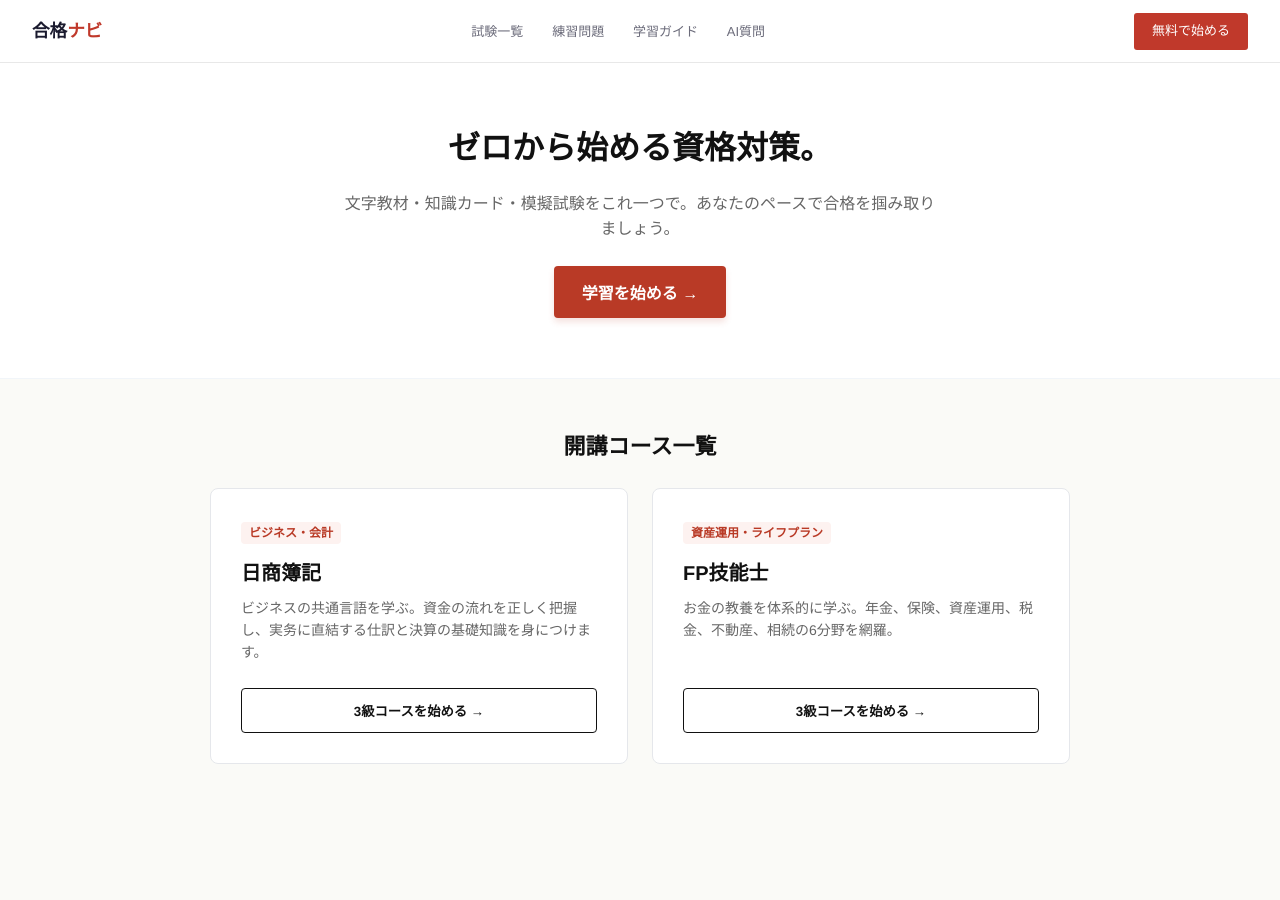
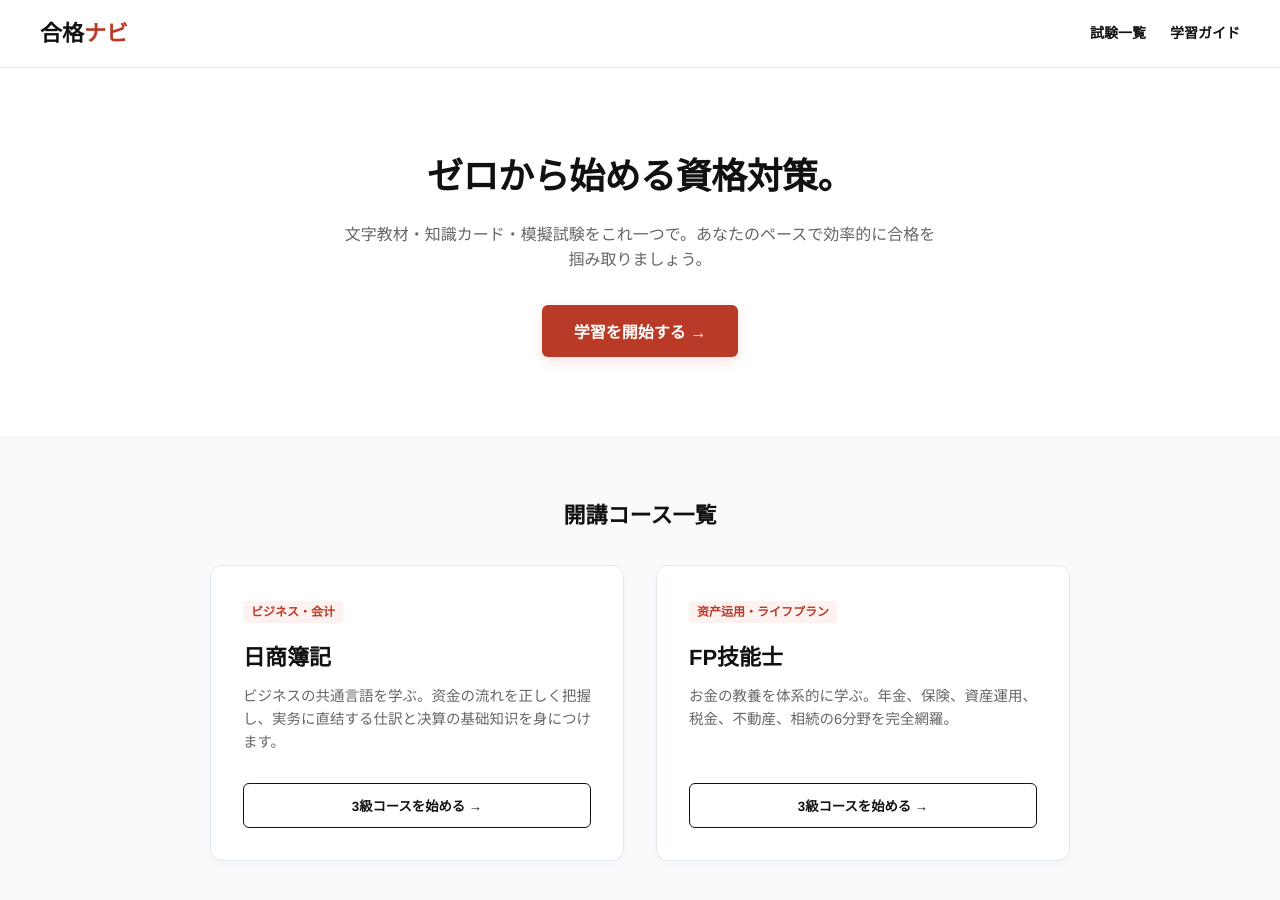
Before and after one commit to zrqZRQ77/japanese-web, a Next.js app: page / in a window 1280 px wide. Shown: the top 900 px of the page. Before the commit the page ends 814 px from the top, so only its background shows below. Built offline with nearby package versions, Linux system fonts and the light colour scheme.

Commit message:
Update page.js

```diff
--- a/app/page.js
+++ b/app/page.js
@@ -2,65 +2,72 @@
 
 import React from 'react';
 import Link from 'next/link';
-import Navbar from '../components/Navbar';
-import styles from './page.module.css';
 
 export default function Home() {
   return (
-    <div className={styles.container} style={{ fontFamily: '"Helvetica Neue", Arial, "Hiragino Kaku Gothic ProN", Meiryo, sans-serif' }}>
-      {/* 顶部导航栏 */}
-      <Navbar />
+    <div style={{ minHeight: '100vh', backgroundColor: '#f8fafc', fontFamily: '"Helvetica Neue", Arial, "Hiragino Kaku Gothic ProN", Meiryo, sans-serif' }}>
+
+      {/* 极简清爽导航栏 */}
+      <header style={{ background: '#ffffff', padding: '16px 40px', borderBottom: '1px solid #e5e7eb', display: 'flex', justifyContent: 'space-between', alignItems: 'center' }}>
+        <div style={{ fontWeight: '900', fontSize: '22px', color: '#111111' }}>
+          合格<span style={{ color: '#b93a26' }}>ナビ</span>
+        </div>
+        <div style={{ display: 'flex', gap: '24px', fontSize: '14px', fontWeight: '600' }}>
+          <span style={{ color: '#111111', cursor: 'pointer' }}>試験一覧</span>
+          <span style={{ color: '#111111', cursor: 'pointer' }}>学習ガイド</span>
+        </div>
+      </header>
 
       {/* 主视觉区 (Hero Section) */}
-      <header className={styles.hero} style={{ textAlign: 'center', padding: '60px 20px', background: '#ffffff', borderBottom: '1px solid #f1f5f9' }}>
-        <h1 style={{ fontSize: '32px', fontWeight: '900', color: '#111111', marginBottom: '16px' }}>
+      <section style={{ textAlign: 'center', padding: '80px 20px', background: '#ffffff', borderBottom: '1px solid #f1f5f9' }}>
+        <h1 style={{ fontSize: '36px', fontWeight: '900', color: '#111111', marginBottom: '16px', letterSpacing: '-0.5px' }}>
           ゼロから始める資格対策。
         </h1>
-        <p style={{ fontSize: '16px', color: '#666666', maxWidth: '600px', margin: '0 auto 24px auto', lineHeight: '1.6' }}>
-          文字教材・知識カード・模擬試験をこれ一つで。あなたのペースで合格を掴み取りましょう。
+        <p style={{ fontSize: '16px', color: '#666666', maxWidth: '600px', margin: '0 auto 32px auto', lineHeight: '1.6' }}>
+          文字教材・知識カード・模擬試験をこれ一つで。あなたのペースで効率的に合格を掴み取りましょう。
         </p>
         <Link href="/course?type=fp&level=3" style={{ textDecoration: 'none' }}>
-          <button style={{ backgroundColor: '#b93a26', color: '#ffffff', border: 'none', padding: '14px 28px', borderRadius: '4px', fontSize: '16px', fontWeight: '700', cursor: 'pointer', boxShadow: '0 4px 6px rgba(185,58,38,0.15)' }}>
-            学習を始める →
+          <button style={{ backgroundColor: '#b93a26', color: '#ffffff', border: 'none', padding: '14px 32px', borderRadius: '6px', fontSize: '16px', fontWeight: '700', cursor: 'pointer', boxShadow: '0 4px 12px rgba(185,58,38,0.15)' }}>
+            学習を開始する →
           </button>
         </Link>
-      </header>
+      </section>
 
-      {/* 学科选择看板区 */}
-      <main style={{ maxWidth: '900px', margin: '0 auto', padding: '50px 20px' }}>
-        <h2 style={{ fontSize: '22px', fontWeight: '800', color: '#111111', marginBottom: '24px', textAlign: 'center' }}>
+      {/* 学科大入口看板 */}
+      <main style={{ maxWidth: '900px', margin: '0 auto', padding: '60px 20px' }}>
+        <h2 style={{ fontSize: '22px', fontWeight: '800', color: '#111111', marginBottom: '32px', textAlign: 'center' }}>
           開講コース一覧
         </h2>
 
-        <div style={{ display: 'grid', gridTemplateColumns: 'repeat(auto-fit, minmax(340px, 1fr))', gap: '24px' }}>
+        <div style={{ display: 'grid', gridTemplateColumns: 'repeat(auto-fit, minmax(340px, 1fr))', gap: '32px' }}>
 
           {/* 日商簿記卡片 */}
-          <div style={{ background: '#ffffff', padding: '30px', borderRadius: '8px', border: '1px solid #e5e7eb', display: 'flex', flexDirection: 'column', justifyContent: 'space-between' }}>
+          <div style={{ background: '#ffffff', padding: '32px', borderRadius: '12px', border: '1px solid #e2e8f0', display: 'flex', flexDirection: 'column', justifyContent: 'space-between', boxShadow: '0 4px 6px rgba(0,0,0,0.02)' }}>
             <div>
-              <span style={{ fontSize: '12px', fontWeight: '700', color: '#b93a26', background: '#fdf2f0', padding: '4px 8px', borderRadius: '4px' }}>ビジネス・会計</span>
-              <h3 style={{ fontSize: '20px', fontWeight: '700', color: '#111111', margin: '12px 0 8px 0' }}>日商簿記</h3>
-              <p style={{ fontSize: '14px', color: '#666666', lineHeight: '1.6', margin: '0 0 24px 0' }}>
-                ビジネスの共通言語を学ぶ。資金の流れを正しく把握し、実务に直結する仕訳と決算の基礎知識を身につけます。
+              <span style={{ fontSize: '12px', fontWeight: '700', color: '#b93a26', background: '#fdf2f0', padding: '4px 8px', borderRadius: '4px' }}>ビジネス・会计</span>
+              <h3 style={{ fontSize: '22px', fontWeight: '700', color: '#111111', margin: '16px 0 10px 0' }}>日商簿記</h3>
+              <p style={{ fontSize: '14.5px', color: '#666666', lineHeight: '1.6', margin: '0 0 28px 0' }}>
+                ビジネスの共通言語を学ぶ。资金の流れを正しく把握し、実务に直结する仕訳と决算の基础知识を身につけます。
               </p>
             </div>
             <Link href="/course?type=boki&level=3" style={{ textDecoration: 'none' }}>
-              <button style={{ width: '100%', padding: '12px', background: '#ffffff', color: '#111111', border: '1px solid #111111', borderRadius: '4px', fontWeight: '600', cursor: 'pointer', transition: 'all 0.2s' }}>
+              <button style={{ width: '100%', padding: '12px', background: '#ffffff', color: '#111111', border: '1px solid #111111', borderRadius: '6px', fontWeight: '600', cursor: 'pointer' }}>
                 3級コースを始める →
               </button>
             </Link>
           </div>
 
           {/* FP技能士卡片 */}
-          <div style={{ background: '#ffffff', padding: '30px', borderRadius: '8px', border: '1px solid #e5e7eb', display: 'flex', flexDirection: 'column', justifyContent: 'space-between' }}>
+          <div style={{ background: '#ffffff', padding: '32px', borderRadius: '12px', border: '1px solid #e2e8f0', display: 'flex', flexDirection: 'column', justifyContent: 'space-between', boxShadow: '0 4px 6px rgba(0,0,0,0.02)' }}>
             <div>
-              <span style={{ fontSize: '12px', fontWeight: '700', color: '#b93a26', background: '#fdf2f0', padding: '4px 8px', borderRadius: '4px' }}>資産運用・ライフプラン</span>
-              <h3 style={{ fontSize: '20px', fontWeight: '700', color: '#111111', margin: '12px 0 8px 0' }}>FP技能士</h3>
-              <p style={{ fontSize: '14px', color: '#666666', lineHeight: '1.6', margin: '0 0 24px 0' }}>
-                お金の教養を体系的に学ぶ。年金、保険、資産運用、税金、不動産、相続の6分野を網羅。
+              <span style={{ fontSize: '12px', fontWeight: '700', color: '#b93a26', background: '#fdf2f0', padding: '4px 8px', borderRadius: '4px' }}>资产运用・ライフプラン</span>
+              <h3 style={{ fontSize: '22px', fontWeight: '700', color: '#111111', margin: '16px 0 10px 0' }}>FP技能士</h3>
+              <p style={{ fontSize: '14.5px', color: '#666666', lineHeight: '1.6', margin: '0 0 28px 0' }}>
+                お金の教養を体系的に学ぶ。年金、保険、資産運用、税金、不動産、相続の6分野を完全網羅。
               </p>
             </div>
             <Link href="/course?type=fp&level=3" style={{ textDecoration: 'none' }}>
-              <button style={{ width: '100%', padding: '12px', background: '#ffffff', color: '#111111', border: '1px solid #111111', borderRadius: '4px', fontWeight: '600', cursor: 'pointer', transition: 'all 0.2s' }}>
+              <button style={{ width: '100%', padding: '12px', background: '#ffffff', color: '#111111', border: '1px solid #111111', borderRadius: '6px', fontWeight: '600', cursor: 'pointer' }}>
                 3級コースを始める →
               </button>
             </Link>
```
